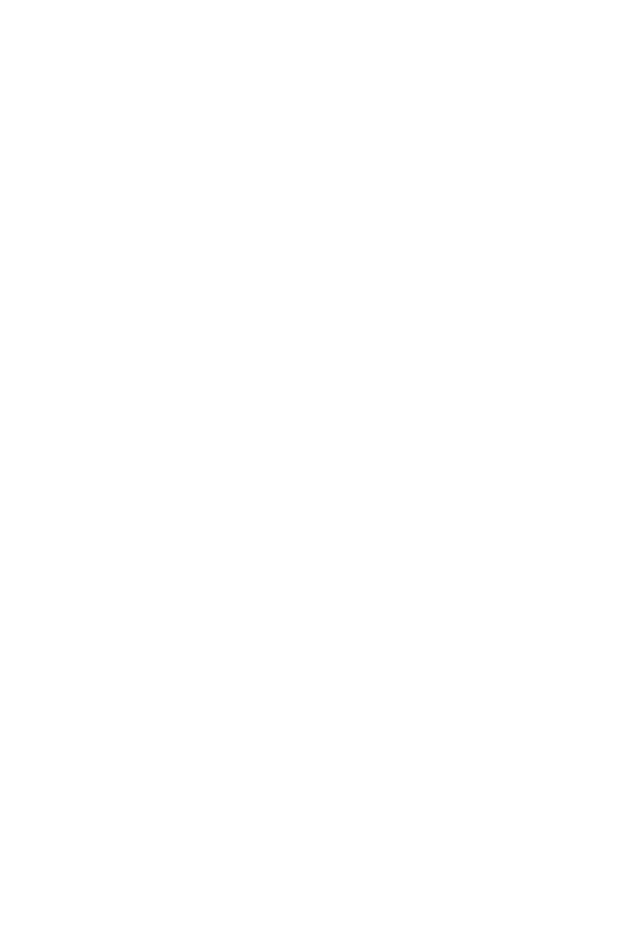
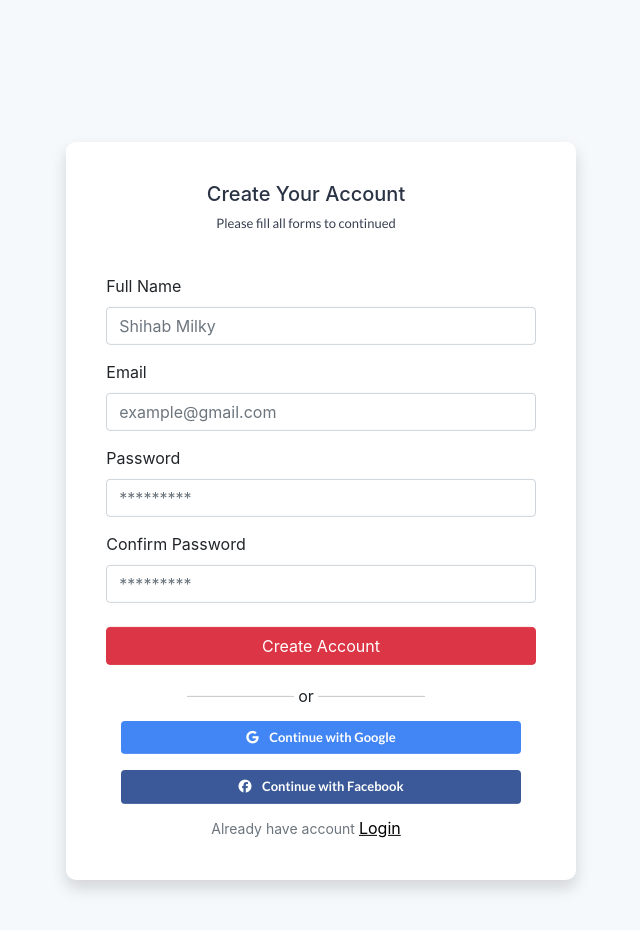
Before and after one commit to shihabmilky1/Bazar, a React (Create React App) app: page /signup in a window 1280 px wide. Shown: the top 930 px of the page, without its empty margins (319-959 px from the left). Before the commit the page ends 800 px from the top, so only its background shows below. Built offline with nearby package versions, Linux system fonts and the light colour scheme.

Commit message:
design login and signup page with routing

```diff
--- a/package.json
+++ b/package.json
@@ -9,6 +9,7 @@
     "@testing-library/jest-dom": "^5.14.1",
     "@testing-library/react": "^11.2.7",
     "@testing-library/user-event": "^12.8.3",
+    "firebase": "^8.6.8",
     "react": "^17.0.2",
     "react-accessible-accordion": "^3.3.4",
     "react-custom-scrollbars-2": "^4.4.0",
--- a/src/App.js
+++ b/src/App.js
@@ -7,6 +7,8 @@
   Route,
 } from "react-router-dom";
 import Help from './components/Help/Help';
+import SignUp from './components/SignUp/SignUp';
+import Login from './components/Login.js/Login';
 export const ApplicationProvider = createContext()
 function App() {
   const [cart, setCart] = useState([])
@@ -23,6 +25,12 @@
           <Route path='/help'>
             <Help />
           </Route>
+          <Route path='/signup'>
+            <SignUp />
+          </Route>
+          <Route path='/login'>
+            <Login />
+          </Route>
         </Switch>
       </Router>
     </ApplicationProvider.Provider>
--- /dev/null
+++ b/src/components/Login.js/Login.css
@@ -0,0 +1,81 @@
+.login-section {
+  background: #f6f9fc;
+  height: 100vh;
+}
+.login-box {
+  background: #fff;
+  padding: 40px 55px 40px 25px;
+  border-radius: 10px;
+}
+.login-container {
+  max-width: 800px;
+  height: auto;
+  position: absolute;
+  top: 50%;
+  left: 50%;
+  transform: translate(-50%, -50%);
+}
+.info h5 {
+  color: #2b3445;
+  font-size: 20px;
+}
+.info p {
+  color: #373f50;
+  font-size: 13px;
+  font-family: "Lato", "sans-serif";
+  font-weight: 500;
+}
+.login-box input {
+  margin: 9px 15px 15px 15px;
+}
+label {
+  margin: 0 15px;
+}
+.form-control:focus {
+  box-shadow: none;
+  outline: none;
+  border: 1px solid red;
+}
+.login-another-away {
+  display: flex;
+  flex-direction: column;
+  justify-content: center;
+  margin-left: 30px;
+}
+.google-login {
+  background: #4285f4;
+  color: white;
+  font-size: 13px;
+  font-weight: bold;
+  font-family: "Lato", "sans-serif";
+}
+.facebook-login {
+  background: #3b5998;
+  color: white;
+  font-size: 13px;
+  font-weight: bold;
+  font-family: "Lato", "sans-serif";
+}
+.google-login:hover,
+.facebook-login:hover {
+  color: white;
+}
+.login-link {
+  font-size: 14px;
+}
+.login-bottom-link {
+  color: black;
+}
+.login-bottom-link:hover {
+  color: black;
+}
+@media (min-width: 467px) {
+  .login-container {
+    max-width: 800px;
+    height: auto;
+    position: absolute;
+    top: 50%;
+    left: 50%;
+    transform: translate(-50%, -45%);
+  }
+}
--- /dev/null
+++ b/src/components/Login.js/Login.js
@@ -0,0 +1,48 @@
+import React from 'react';
+import { Link } from 'react-router-dom'
+import './Login.css'
+const Login = () => {
+    const handleSubmit = (data) => {
+        data.preventDefault()
+    }
+    return (
+        <section className="login-section">
+            <div className="container login-container">
+                <div className="login-boxed ">
+                    <div className="row">
+                        <div className="col-md-8 m-auto ">
+                            <div className="login-box shadow">
+                                <div className="info text-center pb-4">
+                                    <h5>Welcome To Bazar</h5>
+                                    <p>Log in with email & password</p>
+                                </div>
+                                <form onSubmit={handleSubmit}>
+                                    <label htmlFor="">Email</label>
+                                    <input type="text" className="form-control" placeholder="example@gmail.com" />
+                                    <label htmlFor="">Password</label>
+                                    <input type="text" className="form-control" placeholder="*********" />
+                                    <input type="text" className="btn btn-danger w-100" type="submit" value="Login" />
+                                </form>
+                                <div className="d-flex align-items-center justify-content-center">
+                                    <hr className="w-25" />
+                                    <span className="mx-1">or</span>
+                                    <hr className="w-25" />
+                                </div>
+                                <div className="login-another-away text-center">
+                                    <button className="btn  my-2 google-login"><i className="ms-2 fab fa-google"></i> Continue with Google</button>
+                                    <button className="btn  my-2 facebook-login"><i className="ms-2 fab fa-facebook"></i>  Continue with Facebook</button>
+                                </div>
+                                <div className="text-center mt-1">
+                                    <span className="me-1 text-muted login-link">Don't Have Account</span><Link className="login-bottom-link" to="/signup">Sign Up</Link>
+                                </div>
+                            </div>
+                        </div>
+                    </div>
+                </div>
+
+            </div>
+        </section>
+    );
+};
+
+export default Login;
--- /dev/null
+++ b/src/components/SignUp/SignUp.css
@@ -0,0 +1,81 @@
+.signup-section {
+  background: #f6f9fc;
+  height: 130vh;
+}
+.signup-box {
+  background: #fff;
+  padding: 40px 55px 40px 25px;
+  border-radius: 10px;
+}
+.signup-container {
+  max-width: 800px;
+  height: auto;
+  position: absolute;
+  top: 50%;
+  left: 50%;
+  transform: translate(-50%, -40%);
+}
+.info h5 {
+  color: #2b3445;
+  font-size: 20px;
+}
+.info p {
+  color: #373f50;
+  font-size: 13px;
+  font-family: "Lato", "sans-serif";
+  font-weight: 500;
+}
+.signup-box input {
+  margin: 9px 15px 15px 15px;
+}
+label {
+  margin: 0 15px;
+}
+.form-control:focus {
+  box-shadow: none;
+  outline: none;
+  border: 1px solid red;
+}
+.signup-another-away {
+  display: flex;
+  flex-direction: column;
+  justify-content: center;
+  margin-left: 30px;
+}
+.google-login {
+  background: #4285f4;
+  color: white;
+  font-size: 13px;
+  font-weight: bold;
+  font-family: "Lato", "sans-serif";
+}
+.facebook-login {
+  background: #3b5998;
+  color: white;
+  font-size: 13px;
+  font-weight: bold;
+  font-family: "Lato", "sans-serif";
+}
+.google-login:hover,
+.facebook-login:hover {
+  color: white;
+}
+.login-link {
+  font-size: 14px;
+}
+.login-bottom-link {
+  color: black;
+}
+.login-bottom-link:hover {
+  color: black;
+}
+@media (min-width: 467px) {
+  .signup-container {
+    max-width: 800px;
+    height: auto;
+    position: absolute;
+    top: 50%;
+    left: 50%;
+    transform: translate(-50%, -35%);
+  }
+}
--- /dev/null
+++ b/src/components/SignUp/SignUp.js
@@ -0,0 +1,52 @@
+import React from 'react';
+import './SignUp.css'
+import { Link } from 'react-router-dom'
+const SignUp = () => {
+    const handleSubmit = (data) => {
+        data.preventDefault()
+    }
+    return (
+        <section className="signup-section">
+            <div className="container signup-container">
+                <div className="signup-boxed ">
+                    <div className="row">
+                        <div className="col-md-8 m-auto ">
+                            <div className="signup-box shadow">
+                                <div className="info text-center pb-4">
+                                    <h5>Create Your Account</h5>
+                                    <p>Please fill all forms to continued</p>
+                                </div>
+                                <form onSubmit={handleSubmit}>
+                                    <label htmlFor="">Full Name</label>
+                                    <input type="email" className="form-control" placeholder="Shihab Milky " />
+                                    <label htmlFor="">Email</label>
+                                    <input type="text" className="form-control" placeholder="example@gmail.com" />
+                                    <label htmlFor="">Password</label>
+                                    <input type="text" className="form-control" placeholder="*********" />
+                                    <label htmlFor="">Confirm Password</label>
+                                    <input type="text" className="form-control" placeholder="*********" />
+                                    <input type="text" className="btn btn-danger w-100" type="submit" value="Create Account" />
+                                </form>
+                                <div className="d-flex align-items-center justify-content-center">
+                                    <hr className="w-25" />
+                                    <span className="mx-1">or</span>
+                                    <hr className="w-25" />
+                                </div>
+                                <div className="signup-another-away">
+                                    <button className="btn  my-2 google-login"><i className="me-2 fab fa-google"></i> Continue with Google</button>
+                                    <button className="btn  my-2 facebook-login"><i className="me-2 fab fa-facebook"></i> Continue with Facebook</button>
+                                </div>
+                                <div className="text-center mt-1">
+                                    <span className="me-1 text-muted login-link">Already have account</span><Link className="login-bottom-link" to="/login">Login</Link>
+                                </div>
+                            </div>
+                        </div>
+                    </div>
+                </div>
+
+            </div>
+        </section>
+    );
+};
+
+export default SignUp;
--- a/src/components/shared/Navbar/Navbar.js
+++ b/src/components/shared/Navbar/Navbar.js
@@ -5,7 +5,7 @@
 import { Link } from 'react-router-dom';
 const Navbar = ({ color }) => {
     return (
-        <nav className="navbar navbar-expand-lg" style={{ background: color }}>
+        <nav className="navbar navbar-expand" style={{ background: color }}>
             <div className="container">
                 <Link className="navbar-brand navbar-name common-color" to="/">Bazar</Link>
                 <button className="navbar-toggler navbar-light" type="button" data-bs-toggle="collapse" data-bs-target="#navbarSupportedContent" aria-controls="navbarSupportedContent" aria-expanded="false" aria-label="Toggle navigation">
@@ -20,7 +20,7 @@
                             <Link className="nav-link navlink" to="/help"><FontAwesomeIcon className="me-1" icon={faQuestionCircle} /> Need Help</Link>
                         </li>
                         <li class="nav-item">
-                            <Link className="nav-link navlink join-button" to="/">Join</Link>
+                            <Link className="nav-link navlink join-button" to="/signup">Join</Link>
                         </li>
                     </ul>
                 </div>
```
Also changed, not shown: 1 other file (tests, documents, lock files or other folders).
